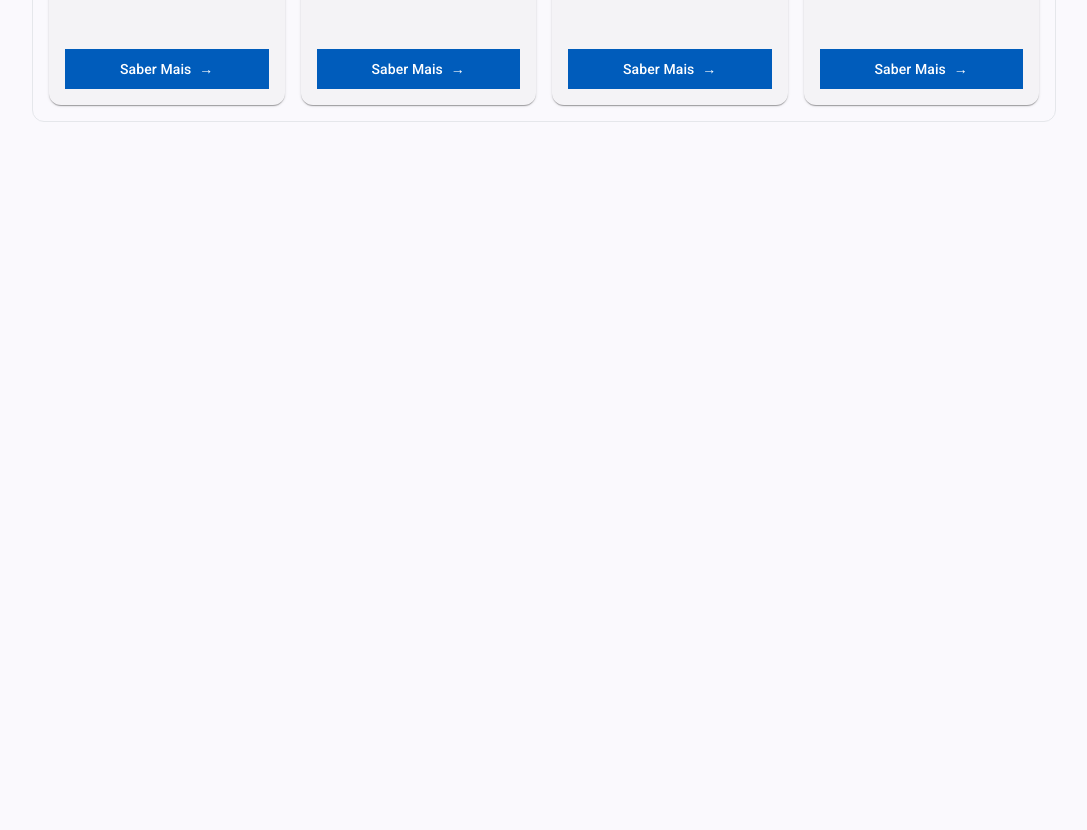
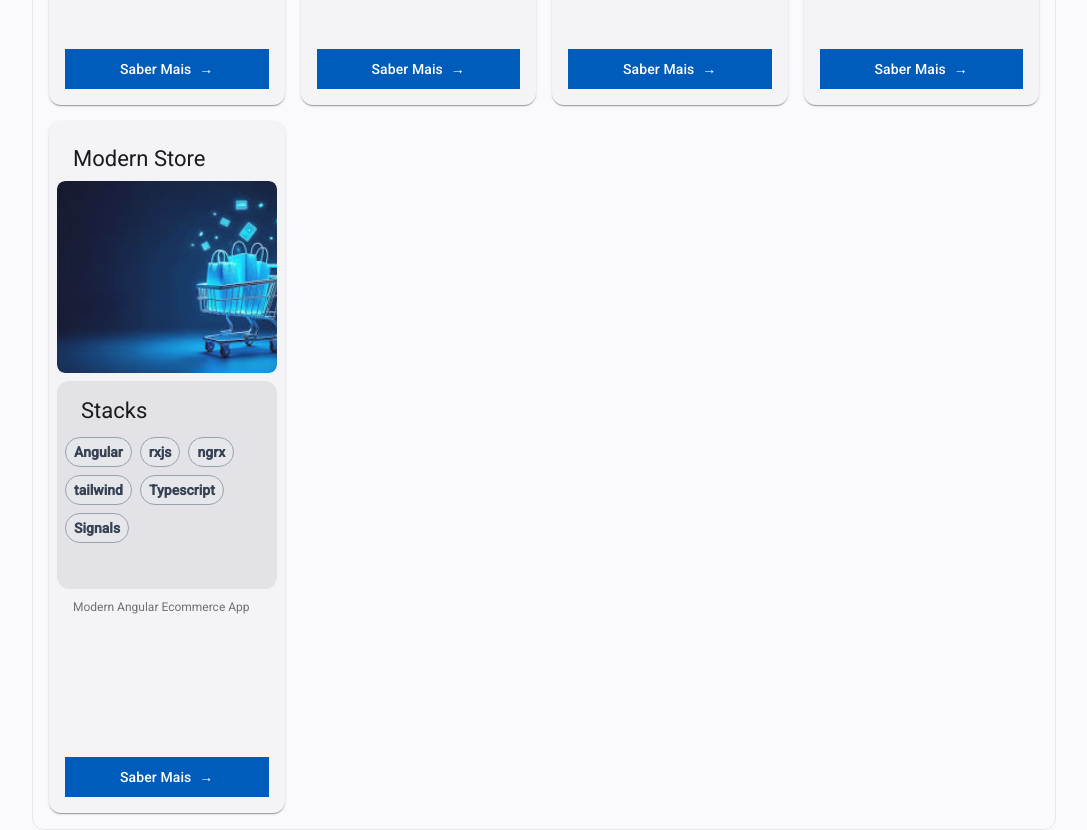
Before and after one commit to GITGARDS/app-portifolio, an Angular app: page / in a window 1280 px wide. Shown: the part 3740-4570 px from the top of the page, without its empty margins (96-1183 px from the left). Before the commit the page ends 3862 px from the top, so only its background shows below. Built offline with nearby package versions, Linux system fonts and the light colour scheme.

Commit message:
feat: ng-ecommerce

```diff
--- a/src/app/shared/mock.ts
+++ b/src/app/shared/mock.ts
@@ -219,4 +219,11 @@ export const MOCK_PROJETOS: MockProjetoModel[] = [
     capa: 'images/projetos/app-compras.jpg',
     stacks: ['Angular', 'rxjs','tailwind', 'Typescript', 'Signals'],
   },
+  {
+    titulo: 'Modern Store',
+    descricao: 'Modern Angular Ecommerce App',
+    href: 'https://ng-ecommerce-lyart.vercel.app/',
+    capa: 'images/projetos/ng-ecommerce.jpg',
+    stacks: ['Angular', 'rxjs', 'ngrx','tailwind', 'Typescript', 'Signals'],
+  },
 ];
```
Also changed, not shown: public/images/projetos/ng-ecommerce.avif (added), public/images/projetos/ng-ecommerce.jpg (added).
